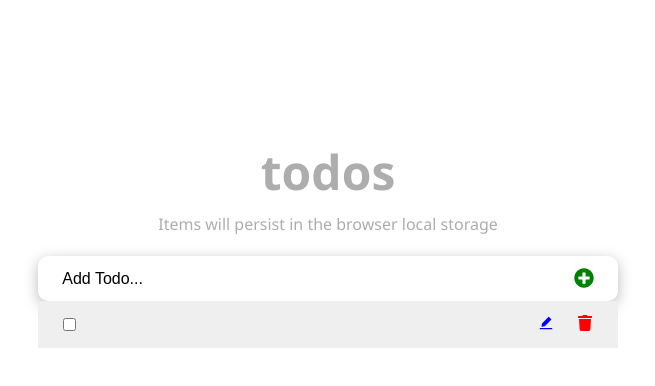
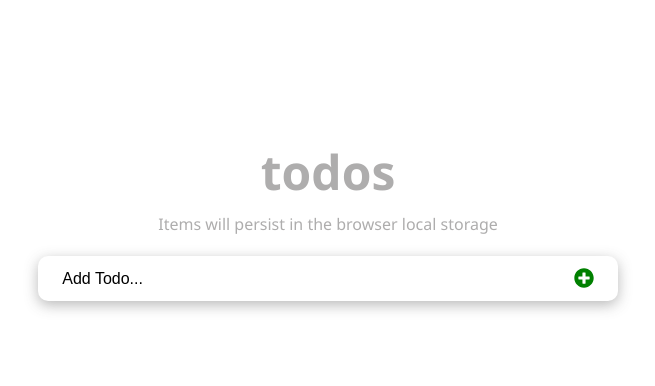
Before and after one commit to mulugithub/react-todo-list, a React (Create React App) app: page / in a window 1280 px wide. Shown: the top 386 px of the page, without its empty margins (312-967 px from the left). Built offline with nearby package versions, Linux system fonts and the light colour scheme.

Commit message:
Add presistence Todos data in browser

```diff
--- a/src/components/TodosLogic.jsx
+++ b/src/components/TodosLogic.jsx
@@ -1,16 +1,24 @@
-import { useState } from 'react';
+import { useState, useEffect } from 'react';
 import { v4 as uuidv4 } from 'uuid';
 import InputTodo from './InputTodo';
 
 import TodosList from './TodosList';
 
 const TodosLogic = () => {
-  const [todos, setTodos] = useState([
-    {
-      id: uuidv4(),
-      // ...
-    },
-  ]);
+  function getInitialTodos() {
+    // getting stored items
+    const temp = localStorage.getItem('todos');
+    const savedTodos = JSON.parse(temp);
+    return savedTodos || [];
+  }
+  const [todos, setTodos] = useState(getInitialTodos());
+
+  useEffect(() => {
+    // storing todos items
+    const temp = JSON.stringify(todos);
+    localStorage.setItem('todos', temp);
+  }, [todos]);
+
   const setUpdate = (updatedTitle, id) => {
     setTodos(
       todos.map((todo) => {
```
